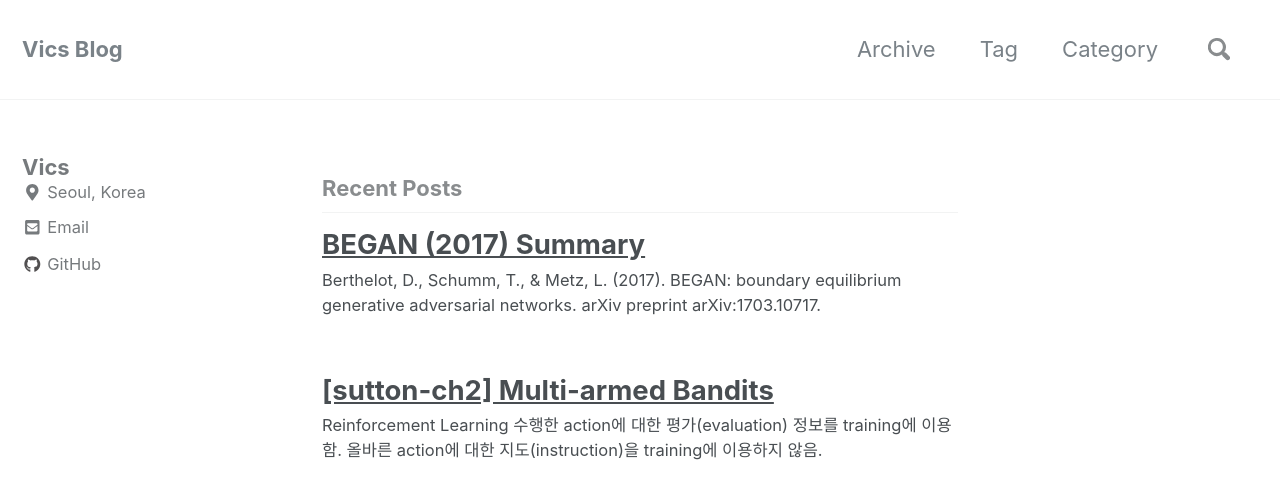
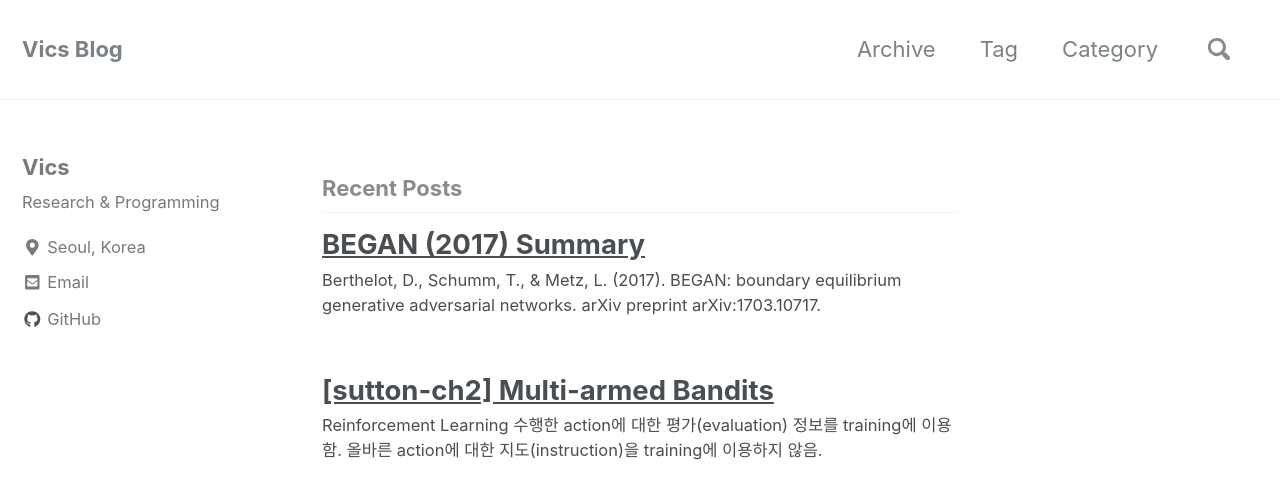
Before and after one commit to vics-kwon/vics-kwon.github.io, a Jekyll site: the page built from index.html, in a window 1280 px wide and 900 px high. Shown: the top 499 px of the window. Built offline with Jekyll 4.4.1, drawn with Linux system fonts in a browser that asks for light colours; nearby versions of some CDN libraries; the list of posts is cut into pages by our own code.

Commit message:
edit config

```diff
--- a/_config.yml
+++ b/_config.yml
@@ -102,7 +102,7 @@ analytics:
 author:
   name             : "Vics"
   avatar           : # path of avatar image, e.g. "/assets/images/bio-photo.jpg"
-  bio              :
+  bio              : "Research & Programming"
   location         : "Seoul, Korea"
   email            : "victor.rhkwon@gmail.com"
   uri              :
```
